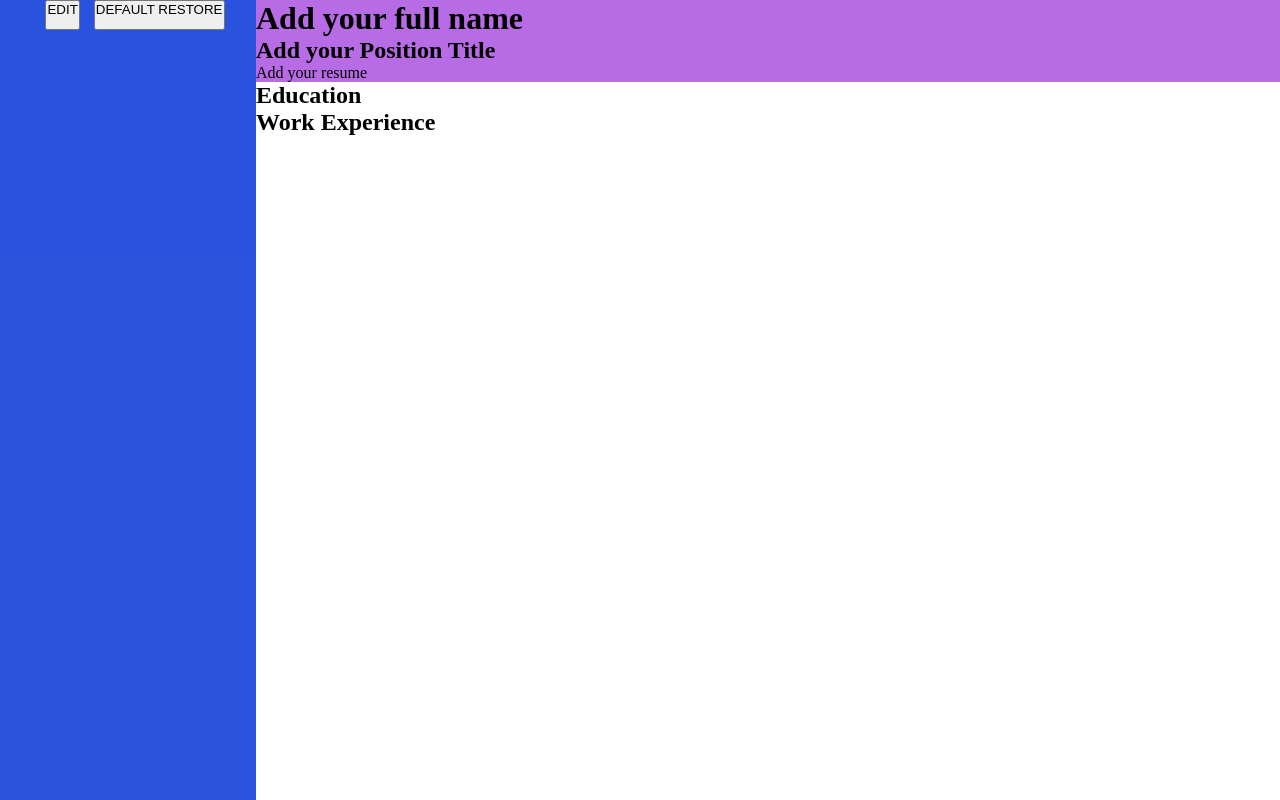
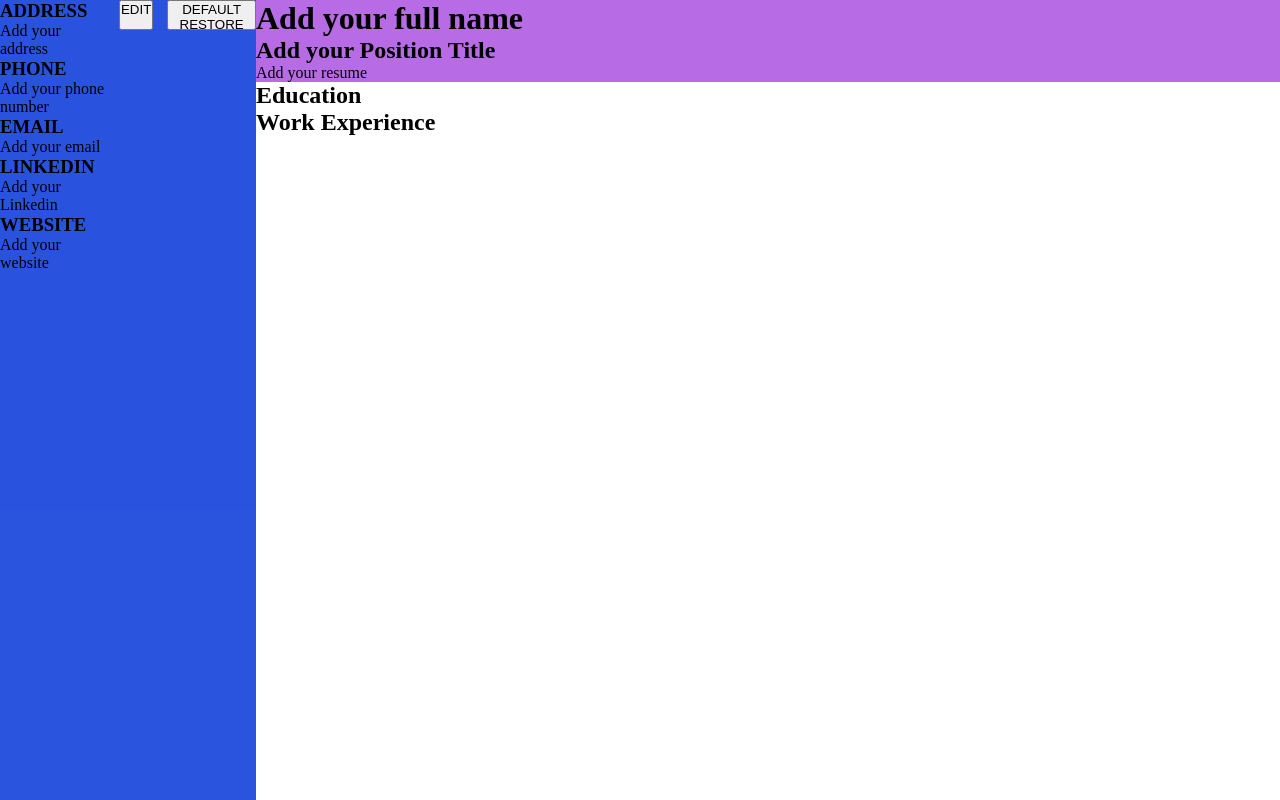
Before and after one commit to Luise8/cd-app, a React (Create React App) app: page / in a window 1280 px wide. Built offline with nearby package versions, Linux system fonts and the light colour scheme.

Commit message:
Complete DEFAULTITEMINFORMATION and add all of the elements
Add DEFAULTITEMINFORMATION. Add div, h3, p elements necesary

```diff
--- a/src/components/ContactInformation.js
+++ b/src/components/ContactInformation.js
@@ -4,7 +4,13 @@ import ModalForm from "./ModalForm";
 import ModalConfirmation from "./ModalConfirmation";
 import "../styles/ContactInformation.css";
 
-const DEFAULTITEMINFORMATION = [];
+const DEFAULTITEMINFORMATION = [
+  { key: "address", text: "Add your address" },
+  { key: "phoneNumber", text: "Add your phone number" },
+  { key: "email", text: "Add your email" },
+  { key: "linkedin", text: "Add your Linkedin" },
+  { key: "website", text: "Add your website" },
+];
 
 class ContactInformation extends Component {
   constructor() {
@@ -12,8 +18,8 @@ class ContactInformation extends Component {
 
     this.state = {
       // Item
-      itemMainInformation: [],
-      itemOverview: [],
+      itemContactInformation: [...DEFAULTITEMINFORMATION],
+      itemOverview: [...DEFAULTITEMINFORMATION],
       isActive: false, // Modal boolean
       activeDeleteAll: false, // Modal boolean
     };
@@ -26,14 +32,35 @@ class ContactInformation extends Component {
   }
 
   render() {
-    const { isActive, itemMainInformation, itemOverview, activeDeleteAll } =
+    const { isActive, itemContactInformation, itemOverview, activeDeleteAll } =
       this.state;
     const form = {};
 
     return (
       <>
         <div className="container-contact-information">
-          <div></div>
+          <div className="container-contact-inf-child">
+            <div>
+              <h3>ADDRESS</h3>
+              <p>{itemOverview[0].text}</p>
+            </div>
+            <div>
+              <h3>PHONE</h3>
+              <p>{itemOverview[1].text}</p>
+            </div>
+            <div>
+              <h3>EMAIL</h3>
+              <p>{itemOverview[2].text}</p>
+            </div>
+            <div>
+              <h3>LINKEDIN</h3>
+              <p>{itemOverview[3].text}</p>
+            </div>
+            <div>
+              <h3>WEBSITE</h3>
+              <p>{itemOverview[4].text}</p>
+            </div>
+          </div>
           <button className="btn-contact-inf" /* onClick={this.changeItem} */>
             EDIT
           </button>
```
